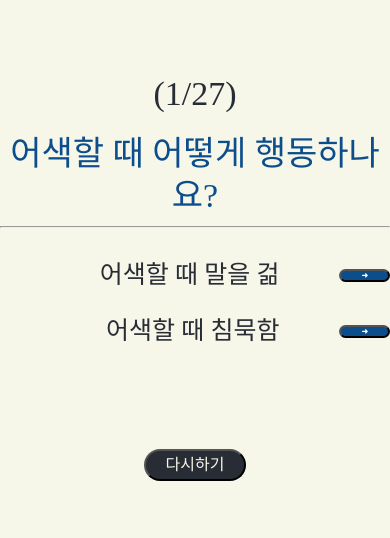
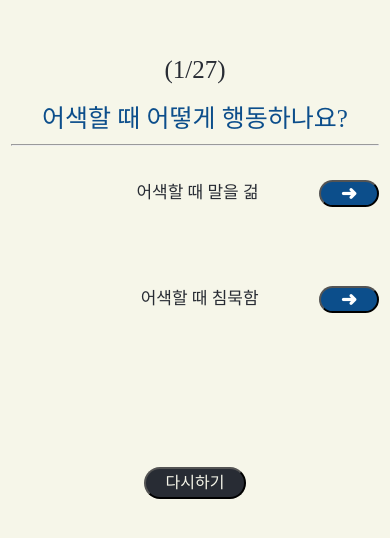
Before and after one commit to KingDonggyu/Reverse_MBTI, a React (Create React App) app: page /Reverse_MBTI/test in a window 390 px wide. Shown: the part 154-692 px from the top of the page. Built offline with nearby package versions, Linux system fonts and the light colour scheme; a web font is replaced by a local one.

Commit message:
Add responsive design for mobile

```diff
--- a/package.json
+++ b/package.json
@@ -10,9 +10,11 @@
         "node-sass": "^5.0.0",
         "react": "^17.0.2",
         "react-dom": "^17.0.2",
+        "react-responsive": "^8.2.0",
         "react-router": "^5.2.0",
         "react-router-dom": "^5.2.0",
         "react-scripts": "4.0.3",
+        "styled-media-query": "^2.1.2",
         "web-vitals": "^1.0.1"
     },
     "scripts": {
--- a/src/components/views/LandingPage/LandingPage.js
+++ b/src/components/views/LandingPage/LandingPage.js
@@ -14,7 +14,7 @@ class LandingPage extends Component {
             <span>거꾸로</span> MBTI
           </Typography>
           <br />
-          <Typography variant="h5">
+          <Typography variant="h5" className="App-explan">
             SNS에서 주로 볼 수 있는 'MBTI별 반응·특징'을 통해 MBTI를 확인합니다.
           </Typography>
           <br />
@@ -25,7 +25,7 @@ class LandingPage extends Component {
           </Link>
         </header>
         <footer>
-          <Typography className="small">
+          <Typography className="App-small">
             *전문 기관 외의 성격유형검사는 정확한 검사가 아니므로 재미로만
             봐주시기 바랍니다.*
             <a
--- a/src/components/views/LandingPage/Sections/LandingPage.scss
+++ b/src/components/views/LandingPage/Sections/LandingPage.scss
@@ -11,6 +11,22 @@
     justify-content: center;
     font-size: calc(10px + 2vmin);
     color: #282c34;
+    @media (max-width: 1000px) {
+        min-height: 94vh;
+        .App-logo {
+            width: 180px;
+        }
+        h2 {
+            font-size: 50px;
+        }
+        .App-explan {
+            width: 290px;
+            font-size: 20px;
+        }
+        .App-btn h5 {
+            font-size: 20px;
+        }
+    }
     h2 {
         margin-top: 0px;
         margin-bottom: 20px;
@@ -39,3 +55,11 @@
         outline: none;
     }
 }
+
+footer {
+    @media (max-width: 1000px) {
+        .App-small {
+            font-size: 15px;
+        }
+    }
+}
--- a/src/components/views/ResultPage/Sections/ResultPage.scss
+++ b/src/components/views/ResultPage/Sections/ResultPage.scss
@@ -11,6 +11,17 @@
     justify-content: center;
     font-size: calc(10px + 2vmin);
     color: #282c34;
+    @media (max-width: 1000px) {
+        .Result-text {
+            font-size: 4rem;
+        }
+        h3 {
+            font-size: 2rem;
+        }
+        h5 {
+            font-size: 1.2rem;
+        }
+    }
     h3 {
         margin-top: 20px;
         margin-bottom: 15px;
--- a/src/components/views/TestPage/Sections/Question.scss
+++ b/src/components/views/TestPage/Sections/Question.scss
@@ -1,5 +1,14 @@
 .list {
     text-align: center;
+    @media (max-width: 1000px) {
+        h4 {
+            font-size: 25px;
+        }
+        .answer-item {
+            width: 368px;
+            margin-bottom: 50px;
+        }
+    }
 }
 
 .question {
@@ -13,6 +22,14 @@
         display: flex;
         justify-content: flex-end;
         align-items: center;
+        @media (max-width: 1000px) {
+            .answer {
+                font-size: 17px;
+            }
+            .answer-btn {
+                font-size: calc(5vmin);
+            }
+        }
     }
     .answer {
         display: inline-block;
```
Also changed, not shown: 1 other file (tests, documents, lock files or other folders).
